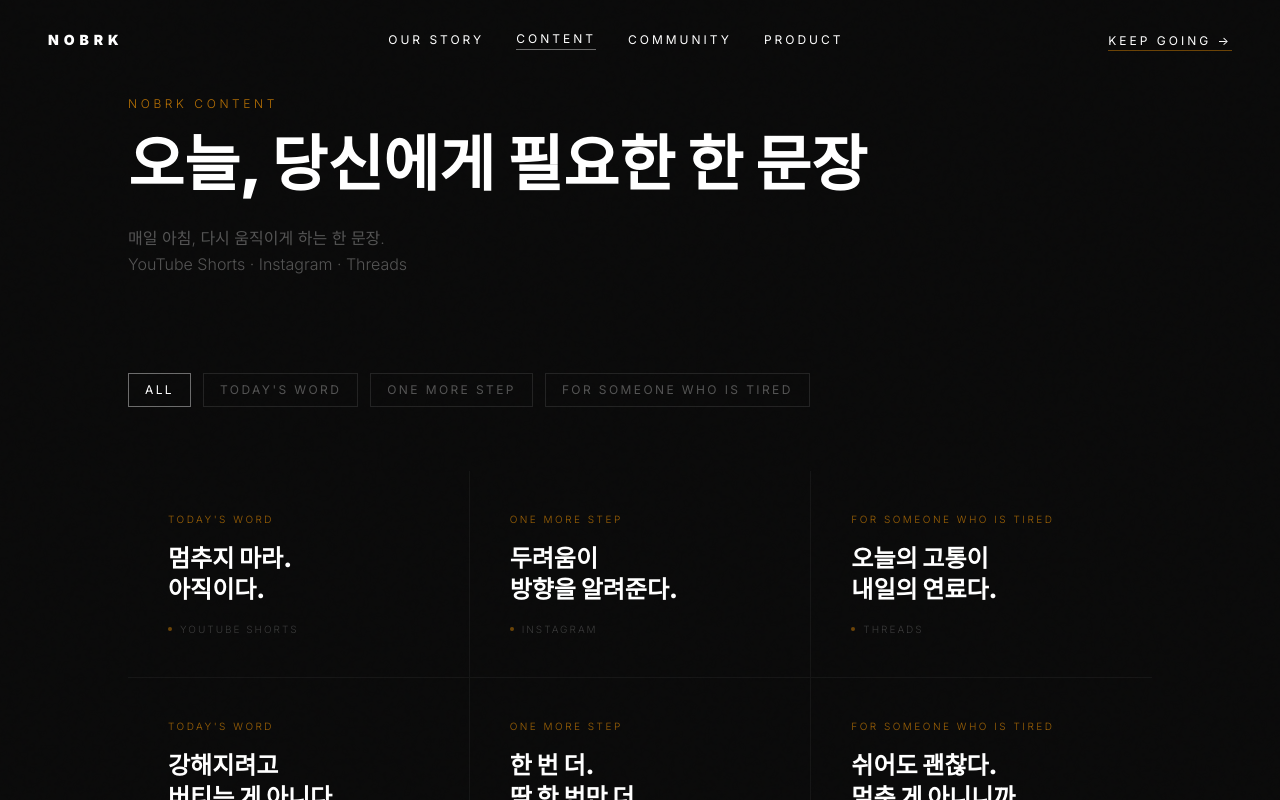
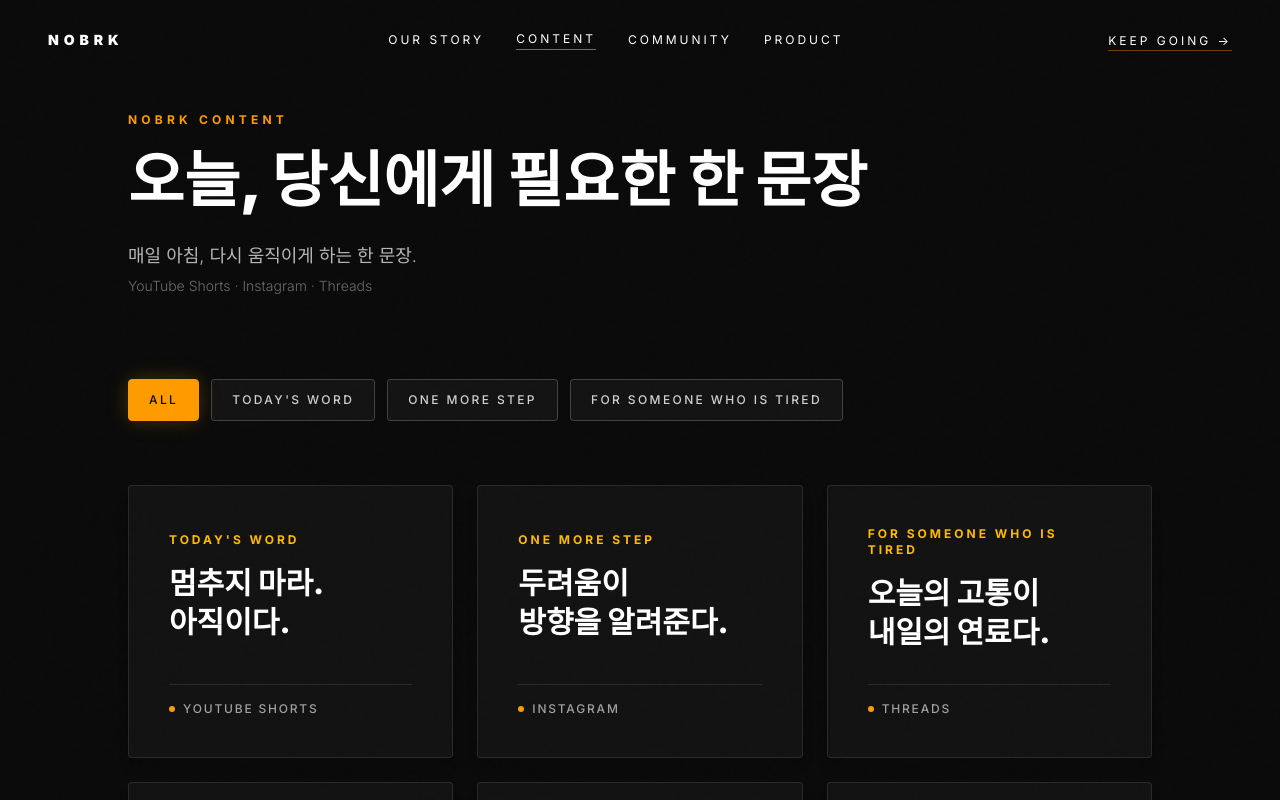
Before and after one commit to Hunter-klaus/nobrk-landing, a Next.js app: page /content in a window 1280 px wide. Shown: the top 800 px of the page. Built offline with nearby package versions, Linux system fonts and the light colour scheme; a web font is replaced by a local one.

Commit message:
fix(a11y): improve contrast and legibility on Content page

```diff
--- a/app/content/page.tsx
+++ b/app/content/page.tsx
@@ -1,88 +1,102 @@
+'use client'
+
+import { useState } from 'react'
 import Navigation from '@/components/layout/Navigation'
 import Footer from '@/components/layout/Footer'
-import { Metadata } from 'next'
-
-export const metadata: Metadata = {
-  title: 'NOBRK CONTENT — 오늘, 당신에게 필요한 한 문장',
-  description: '매일 아침, 다시 움직이게 하는 한 문장. YouTube Shorts · Instagram · Threads',
-}
 
 const categories = ['ALL', "TODAY'S WORD", 'ONE MORE STEP', 'FOR SOMEONE WHO IS TIRED']
 
 const contentItems = [
-  { tag: "Today's Word", headline: '멈추지 마라.\n아직이다.', channel: 'YouTube Shorts', href: '#' },
-  { tag: 'One More Step', headline: '두려움이\n방향을 알려준다.', channel: 'Instagram', href: '#' },
-  { tag: 'For Someone Who Is Tired', headline: '오늘의 고통이\n내일의 연료다.', channel: 'Threads', href: '#' },
-  { tag: "Today's Word", headline: '강해지려고\n버티는 게 아니다.\n버티다 보면\n강해지는 거다.', channel: 'YouTube Shorts', href: '#' },
-  { tag: 'One More Step', headline: '한 번 더.\n딱 한 번만 더.', channel: 'Instagram', href: '#' },
-  { tag: 'For Someone Who Is Tired', headline: '쉬어도 괜찮다.\n멈춘 게 아니니까.', channel: 'Threads', href: '#' },
+  { tag: "TODAY'S WORD", headline: '멈추지 마라.\n아직이다.', channel: 'YouTube Shorts', href: '#' },
+  { tag: 'ONE MORE STEP', headline: '두려움이\n방향을 알려준다.', channel: 'Instagram', href: '#' },
+  { tag: 'FOR SOMEONE WHO IS TIRED', headline: '오늘의 고통이\n내일의 연료다.', channel: 'Threads', href: '#' },
+  { tag: "TODAY'S WORD", headline: '강해지려고\n버티는 게 아니다.\n버티다 보면\n강해지는 거다.', channel: 'YouTube Shorts', href: '#' },
+  { tag: 'ONE MORE STEP', headline: '한 번 더.\n딱 한 번만 더.', channel: 'Instagram', href: '#' },
+  { tag: 'FOR SOMEONE WHO IS TIRED', headline: '쉬어도 괜찮다.\n멈춘 게 아니니까.', channel: 'Threads', href: '#' },
 ]
 
 export default function ContentPage() {
+  const [activeCategory, setActiveCategory] = useState('ALL')
+
+  const filteredItems = activeCategory === 'ALL'
+    ? contentItems
+    : contentItems.filter(item => item.tag === activeCategory)
+
   return (
     <>
       <Navigation />
-      <main className="min-h-screen bg-[#0A0A0A] pt-24 pb-32 px-6 md:px-12">
+      <main className="min-h-screen bg-[#0A0A0A] pt-28 pb-36 px-6 md:px-12">
         <div className="max-w-5xl mx-auto">
 
           {/* Header */}
-          <div className="mb-16 md:mb-24">
-            <p className="text-amber-500/70 text-xs tracking-[0.3em] uppercase mb-4 font-light">
+          <div className="mb-16 md:mb-20">
+            <p className="text-amber-500 text-xs tracking-[0.35em] uppercase mb-4 font-bold">
               NOBRK Content
             </p>
-            <h1 className="text-[clamp(1.8rem,5vw,3.8rem)] font-black text-white leading-[1.2] mb-6 md:whitespace-nowrap">
+            <h1 className="text-[clamp(2rem,5vw,3.8rem)] font-black text-white leading-[1.2] mb-6 md:whitespace-nowrap">
               오늘, 당신에게 필요한 한 문장
             </h1>
-            <p className="text-white/30 text-sm md:text-base font-light max-w-md leading-relaxed">
+            <p className="text-white/70 text-base md:text-lg font-light max-w-lg leading-relaxed">
               매일 아침, 다시 움직이게 하는 한 문장.<br />
-              YouTube Shorts · Instagram · Threads
+              <span className="text-white/40 text-sm">YouTube Shorts · Instagram · Threads</span>
             </p>
           </div>
 
-          {/* Category filter */}
+          {/* Category tabs — 고대비 시인성 강화 */}
           <div className="flex flex-wrap gap-3 mb-12 md:mb-16">
-            {categories.map((cat, i) => (
+            {categories.map((cat) => {
+              const isActive = activeCategory === cat
+              return (
                 <button
                   key={cat}
-                className={`text-xs tracking-[0.2em] uppercase px-4 py-2 border transition-colors duration-200 ${
-                  i === 0
-                    ? 'border-white/40 text-white'
-                    : 'border-white/10 text-white/30 hover:border-white/30 hover:text-white/60'
+                  onClick={() => setActiveCategory(cat)}
+                  className={`text-xs tracking-[0.2em] uppercase px-5 py-3 border rounded-sm transition-all duration-200 cursor-pointer font-medium ${
+                    isActive
+                      ? 'bg-amber-500 text-black border-amber-500 font-bold shadow-[0_0_20px_rgba(245,158,11,0.25)]'
+                      : 'bg-white/[0.04] border-white/20 text-white/80 hover:border-amber-500/50 hover:text-white hover:bg-white/[0.08]'
                   }`}
                 >
                   {cat}
                 </button>
-            ))}
+              )
+            })}
           </div>
 
           {/* Content grid */}
-          <div className="grid grid-cols-1 md:grid-cols-2 lg:grid-cols-3 gap-px bg-white/[0.05]">
-            {contentItems.map((item, i) => (
+          <div className="grid grid-cols-1 md:grid-cols-2 lg:grid-cols-3 gap-6">
+            {filteredItems.map((item, i) => (
               <a
                 key={i}
                 href={item.href}
-                className="group bg-[#0A0A0A] p-8 md:p-10 flex flex-col gap-4 hover:bg-[#111111] transition-colors duration-300"
+                className="group bg-[#121212] border border-white/10 hover:border-amber-500/50 p-8 md:p-10 flex flex-col justify-between min-h-[260px] rounded-sm transition-all duration-300 hover:bg-[#181818] hover:-translate-y-1 shadow-lg"
               >
-                <span className="text-amber-500/60 text-[10px] tracking-[0.25em] uppercase font-light">
+                <div>
+                  <span className="inline-block text-amber-400 text-xs tracking-[0.25em] uppercase font-bold mb-4">
                     {item.tag}
                   </span>
-                <p className="text-white font-black text-xl md:text-2xl leading-[1.3] whitespace-pre-line group-hover:text-amber-50 transition-colors duration-300">
+                  <p className="text-white font-black text-2xl md:text-3xl leading-[1.3] whitespace-pre-line group-hover:text-amber-300 transition-colors duration-300">
                     {item.headline}
                   </p>
-                <span className="mt-auto text-white/20 text-[10px] tracking-[0.2em] uppercase font-light flex items-center gap-2">
-                  <span className="w-1 h-1 rounded-full bg-amber-500/40 inline-block" />
+                </div>
+                <div className="mt-8 pt-4 border-t border-white/10 flex items-center justify-between">
+                  <span className="text-white/60 text-xs tracking-[0.15em] uppercase font-medium flex items-center gap-2">
+                    <span className="w-1.5 h-1.5 rounded-full bg-amber-500 inline-block" />
                     {item.channel}
                   </span>
+                  <span className="text-amber-500 text-xs opacity-0 group-hover:opacity-100 transition-opacity duration-300 font-bold">
+                    보러가기 →
+                  </span>
+                </div>
               </a>
             ))}
           </div>
 
-          {/* CTA - more coming */}
-          <div className="mt-16 text-center border-t border-white/[0.05] pt-16">
-            <p className="text-white/20 text-sm tracking-[0.3em] uppercase font-light mb-4">
+          {/* CTA */}
+          <div className="mt-20 text-center border-t border-white/10 pt-16">
+            <p className="text-white/60 text-sm tracking-[0.3em] uppercase font-light mb-3">
               매일 새로운 콘텐츠가 추가됩니다
             </p>
-            <p className="text-white/10 text-xs tracking-widest uppercase">WE MUST GO ON.</p>
+            <p className="text-amber-500/80 text-xs tracking-widest uppercase font-bold">WE MUST GO ON.</p>
           </div>
         </div>
       </main>
```
Lines whose indentation alone changed are shown as unchanged.
